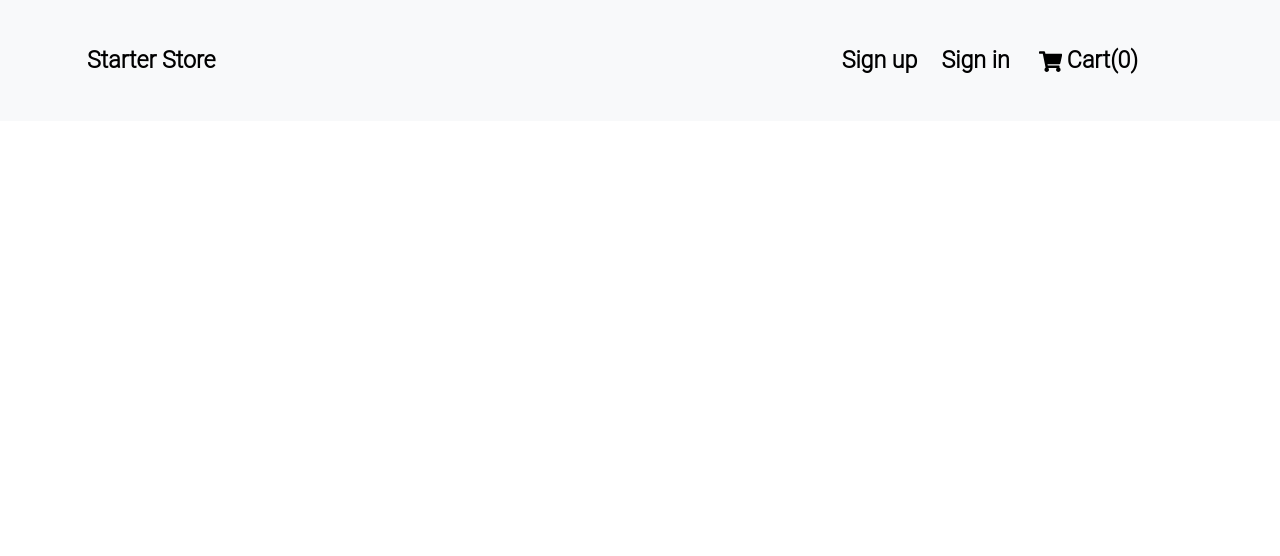
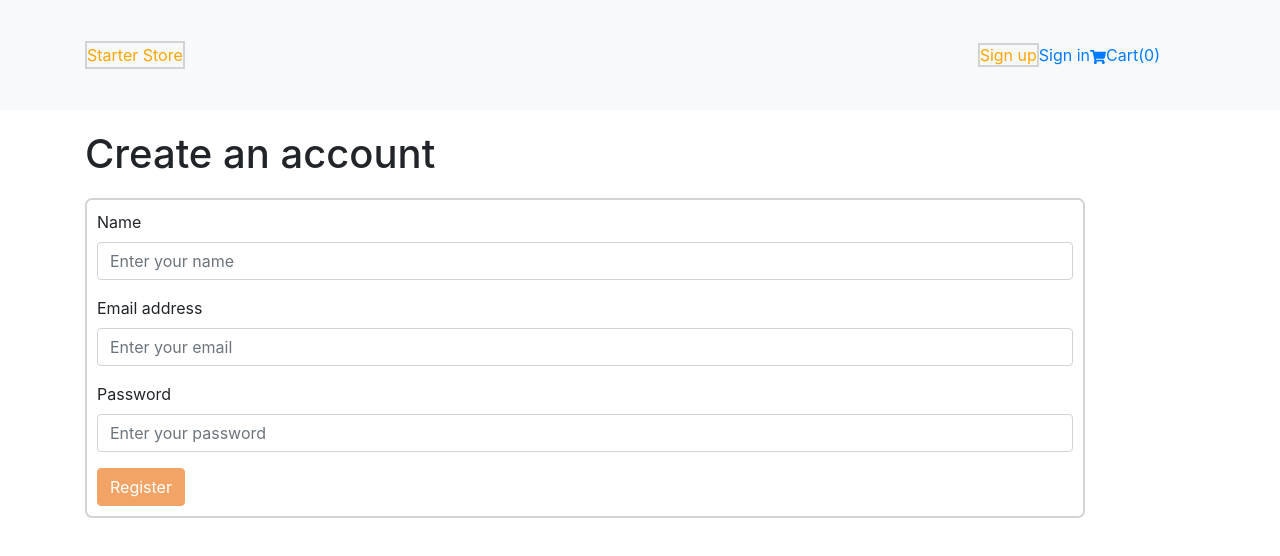
Before and after one commit to vladislavantonov-react/Restarproject, a React (Create React App) app: page /signup in a window 1280 px wide. Shown: the top 556 px of the page. Built offline with nearby package versions, Linux system fonts and the light colour scheme.

Commit message:
create login and sign up pages, add validation on sign up pages, add activclassname in navbar components

```diff
--- a/package.json
+++ b/package.json
@@ -11,6 +11,7 @@
     "@testing-library/user-event": "^12.2.2",
     "bootstrap": "^4.5.3",
     "node-sass": "^4.14.1",
+    "path-to-regexp": "^6.2.0",
     "react": "^17.0.1",
     "react-bootstrap": "^1.4.0",
     "react-dom": "^17.0.1",
--- a/src/App.jsx
+++ b/src/App.jsx
@@ -1,6 +1,8 @@
 import React from "react";
 import Home from '../src/layouts/Home/Home'
 import NavbarNew from "./components/Navbar/Navbar";
+import SignUp from "./layouts/SignUp/SignUp";
+import SignIn from "./layouts/SignIn/SignIn"
 import {
   BrowserRouter as Router,
   Switch,
@@ -16,11 +18,11 @@ export default function App() {
             <Route exact path="/">
               <Home />
             </Route>
-            <Route path="/about">
-              <About />
+            <Route path="/signup">
+              <SignUp />
             </Route>
-            <Route path="/cart">
-              <Cart />
+            <Route path="/sign">
+              <SignIn />
             </Route>
             <Route path="/dashboard">
               <Dashboard />
@@ -31,26 +33,26 @@ export default function App() {
   );
 }
 
-function About() {
-  return (
-      <div>
-        <h2>About</h2>
-      </div>
-  );
-}
+// function () {
+//   return (
+//       <div>
+//         <h2>About</h2>
+//       </div>
+//   );
+// }
 
 function Dashboard() {
-  return (
-      <div>
-        <h2>Dashboard</h2>
-      </div>
-  );
-}
+   return (
+       <div>
+         <h2></h2>
+       </div>
+   );
+ }
 
-function Cart() {
-  return (
-      <div>
-        <h2>Cart</h2>
-      </div>
-  );
-}
+// function Cart() {
+//   return (
+//       <div>
+//         <h2>Cart</h2>
+//       </div>
+//   );
+// }
--- a/src/components/Navbar/Navbar.jsx
+++ b/src/components/Navbar/Navbar.jsx
@@ -13,11 +13,11 @@ const NavbarNew = () => {
                 <Container>
                 <Navbar.Toggle aria-controls="basic-navbar-nav" />
                 <Navbar.Collapse id="basic-navbar-nav" className="justify-content-between">
-                        <NavLink to="/" activeClassName={styles.Ss}>Starter Store  </NavLink>
+                        <NavLink to="/" activeClassName={styles.Active}>Starter Store  </NavLink>
                         <div style={{padding:'35px'}}>
-                            <NavLink className={styles.Ss} to="/dashboard" >Sign up</NavLink>
-                            <NavLink className={styles.Ss} to="/about">Sign in</NavLink>
-                            <NavLink className={styles.Ss} to="/cart"><FaShoppingCart className={styles.Sss}/>Cart(0)</NavLink>
+                            <NavLink  to="/signup" activeClassName={styles.Active}>Sign up</NavLink>
+                            <NavLink  to="/sign" activeClassName={styles.Active}>Sign in</NavLink>
+                            <NavLink  to="/cart" activeClassName={styles.Active}><FaShoppingCart className={styles.Sss}/>Cart(0)</NavLink>
                         </div>
                 </Navbar.Collapse>
                 </Container>
--- a/src/components/Navbar/navbar.module.scss
+++ b/src/components/Navbar/navbar.module.scss
@@ -1,22 +1,23 @@
 //.Container{
 //  background-color: #f8f9fa;
 //}
-.Ss{
+.Ss {
   letter-spacing: 0px;
-  //display:block;
-  font-size:145%;
-  font-weight:bolder;
-  font-family:"Roboto Light";
-  color:black;
+  font-size: 145%;
+  font-weight: bolder;
+  font-family: "Roboto Light";
+  color: black;
   padding: 2px;
   margin-right: 20px;
-  //margin-left: 10px;
-.Sss{
-  margin-right: 5px;
-  margin-left: 5px;
-} // width: 0;
-//  height: 0;
- // border-style: solid;
- // border-width: 173.2px 100px 0 100px;
- // border-color: #f8f9fa transparent transparent transparent;
+  .Sss {
+    margin-right: 5px;
+    margin-left: 5px;
+  }
+
+
 }
+.Active {
+  color: orange;
+  max-width: 100px;
+  border:2px solid lightgray;
+}
--- /dev/null
+++ b/src/layouts/SignIn/SignIn.jsx
@@ -0,0 +1,25 @@
+import React from 'react';
+import {Container, Form, Button,} from "react-bootstrap";
+import styles from "../SignUp/signup.module.scss";
+
+const SignIn = () => {
+
+
+    return (
+        <Container>
+            <h1 className={styles.Head}>Login to your account</h1>
+            <Form className={styles.Cont}>
+                <Form.Group controlId="formGroupEmail">
+                    <Form.Label>Email address</Form.Label>
+                    <Form.Control type="email" placeholder="Enter email" />
+                </Form.Group>
+                <Form.Group controlId="formGroupPassword">
+                    <Form.Label>Password</Form.Label>
+                    <Form.Control type="password" placeholder="Password" />
+                </Form.Group>
+                <Button style={{backgroundColor:'#eb7413', borderColor:'#eb7413'}} type='submit'>Register</Button>
+            </Form>
+        </Container>
+    );
+};
+export default SignIn;
--- /dev/null
+++ b/src/layouts/SignUp/SignUp.jsx
@@ -0,0 +1,88 @@
+import React, {useEffect, useState} from 'react';
+import styles from './signup.module.scss'
+import {Container, Form, Button} from "react-bootstrap";
+
+const SignUp = () => {
+    const [email, setEmail] = useState()
+    const [password, setPassword] = useState()
+    const [emailDirty, setEmailDirty] = useState(false)
+    const [passwordDirty, setPasswordDirty] = useState(false)
+    const [emailError, setEmailError] = useState('Email false')
+    const [passwordError, setPasswordError] = useState('Password false')
+    const [formValid, setFormValid] = useState(false)
+
+
+    useEffect( () => {
+            if(emailError || passwordError){
+                setFormValid(false)
+            } else {
+                setFormValid(true)
+            }
+        },
+        [emailError,passwordError]
+    )
+
+
+    const emailHandler = (e) => {
+        setEmail(e.target.value)
+        const re = /^(([^<>()\[\]\\.,;:\s@"]+(\.[^<>()\[\]\\.,;:\s@"]+)*)|(".+"))@((\[[0-9]{1,3}\.[0-9]{1,3}\.[0-9]{1,3}\.[0-9]{1,3}\])|(([a-zA-Z\-0-9]+\.)+[a-zA-Z]{2,}))$/;
+        if (!re.test(String(e.target.value).toLowerCase())){
+            setEmailError("Неправильный адресс электронной почты")
+    } else {
+            setEmailError("")
+        }
+    }
+
+    const passwordHandler = (e) =>{
+        setPassword(e.target.value)
+        if(e.target.value.length < 3 || e.target.value.length > 8) {
+            setPasswordError("Пароль должен быть не менее трех символов и не более восьми")
+            if(!e.target.value){
+                setPasswordError("Не должен быть пустым")
+            } else {
+                setPasswordError('')
+            }
+        }
+    }
+
+    const blurHandler = (e) => {
+        switch (e.target.name){
+            case 'email':
+                setEmailDirty(true)
+                break
+            case 'password':
+                setPasswordDirty(true)
+                break
+        }
+    }
+
+    const onSubmit = (e) => {
+        e.preventDefault()
+    }
+
+    return (
+        <Container>
+            <h1 className={styles.Head}>Create an account</h1>
+            <Form className={styles.Cont}>
+                <form onSubmit={onSubmit}>
+                    <Form.Group controlId="formGroupName">
+                        <Form.Label>Name</Form.Label>
+                    <Form.Control className={styles.Nickname} name='name' type="text" placeholder='Enter your name'/>
+                    </Form.Group>
+                    <Form.Group controlId="formGroupEmail">
+                        <Form.Label>Email address</Form.Label>
+                        {(emailDirty && emailError) && <div style={{color:'red'}}>{emailError}</div>}
+                    <Form.Control className={styles.Mail} onChange={e => emailHandler(e)} value={email} onBlur={e => blurHandler(e)} name='email' type="text" placeholder='Enter your email'/>
+                    </Form.Group>
+                    <Form.Group controlId="formGroupPassword">
+                        <Form.Label>Password</Form.Label>
+                        {(passwordDirty && passwordError) && <div style={{color:'red'}}>{passwordError}</div>}
+                    <Form.Control className={styles.Pas} onChange={e => passwordHandler(e)} value={password} onBlur={e => blurHandler(e)} name='password' type="password" placeholder='Enter your password'/>
+                    </Form.Group>
+                    <Button style={{backgroundColor:'#eb7413', borderColor:'#eb7413'}} disabled={!formValid} type='submit'>Register</Button>
+                </form>
+            </Form>
+        </Container>
+    );
+};
+export default SignUp;
--- /dev/null
+++ b/src/layouts/SignUp/signup.module.scss
@@ -0,0 +1,10 @@
+.Head{
+  margin-top: 20px;
+}
+.Cont{
+  max-width: 1000px;
+  padding: 10px;
+  margin-top: 20px;
+  border: 2px solid lightgray;
+  border-radius: 7px;
+  }
```
Also changed, not shown: 1 other file (tests, documents, lock files or other folders).
